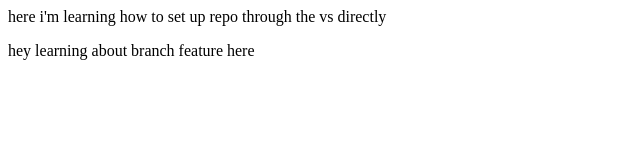
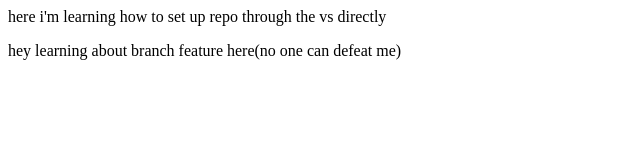
Before and after one commit to krish-developer010/localrepo, a plain HTML site: page index.html in a window 1280 px wide. Shown: the whole page, without its empty margins (0-640 px from the left). Drawn offline with Linux system fonts and the light colour scheme.

Commit message:
add newthing

```diff
--- a/index.html
+++ b/index.html
@@ -1,2 +1,2 @@
 <p>here i'm learning how to set up repo through the vs directly</p>
-<p>hey learning about branch feature here</p>
+<p>hey learning about branch feature here(no one can defeat me)</p>
```
